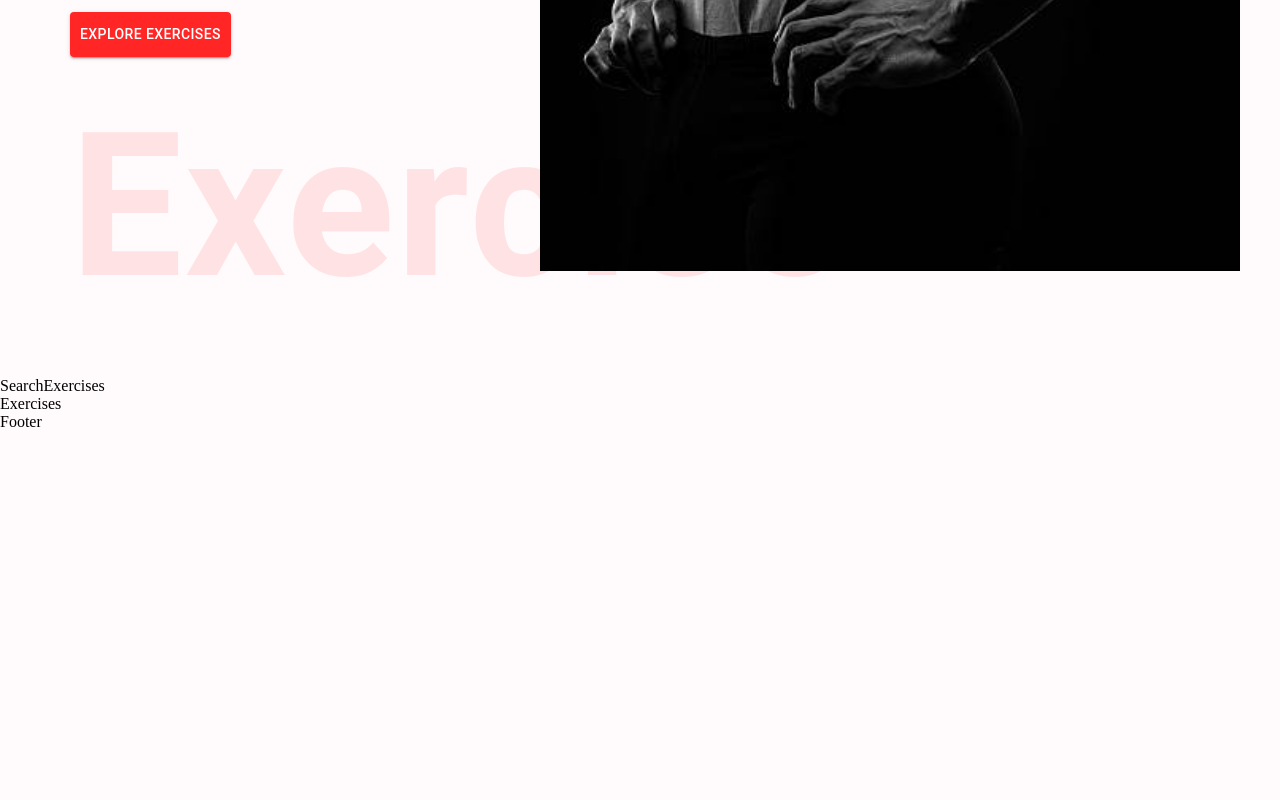
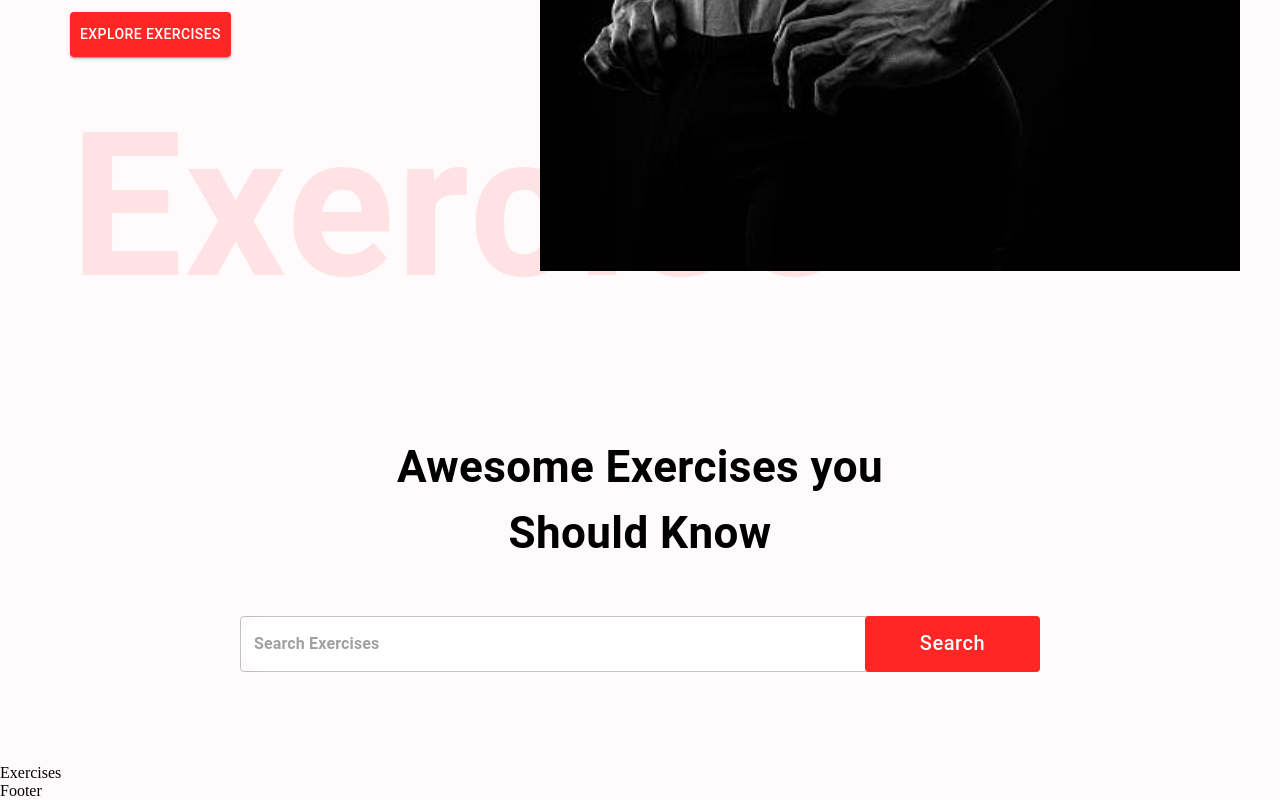
Before and after one commit to Rickwu93/fitness-app, a React (Create React App) app: page / in a window 1280 px wide. Shown: the part 595-1395 px from the top of the page. Before the commit the page ends 1026 px from the top, so only its background shows below. Built offline with nearby package versions, Linux system fonts and the light colour scheme.

Commit message:
adding in basic css to the search button layout

```diff
--- a/src/components/SearchExercises.js
+++ b/src/components/SearchExercises.js
@@ -1,8 +1,47 @@
-import React from 'react'
+import React, { useEffect, useState } from 'react';
+
+import { Box, Button, Stack, TextField, Typography } from '@mui/material';
 
 const SearchExercises = () => {
   return (
-    <div>SearchExercises</div>
+    <Stack alignItems="center" mt="37px" justifyContent="center" p="20px">
+        <Typography fontWeight={700} sx={{ fontSize: { lg: '44px', xs: '30px'}}} mb="50px" textAlign="center">
+            Awesome Exercises you <br /> Should Know
+        </Typography>
+        <Box position="relative" mb="72px">
+            <TextField
+                sx={{
+                    input: {
+                        fontWeight: '700',
+                        border: 'none',
+                        borderRadius: '4px'
+                    },
+                    width: { lg: '800px', xs: '350px'},
+                    backgroundColor: '#fff',
+                    borderRadius: '40px'
+                }}
+                height="76px"
+                value=""
+                onChange={(e) => {}}
+                placeholder="Search Exercises"
+                type="text"
+            />
+        <Button className="search-btn"
+            sx={{
+                bgcolor: '#FF2625',
+                color: '#fff',
+                textTransform: 'none',
+                width: { lg: '175px', xs: '80px'},
+                fontSize: { lg: '20px', xs: '14px'},
+                height: '56px',
+                position: "absolute",
+                right: '0'
+            }}
+        >
+                Search
+        </Button>
+        </Box>
+    </Stack>
   )
 }
 
```
